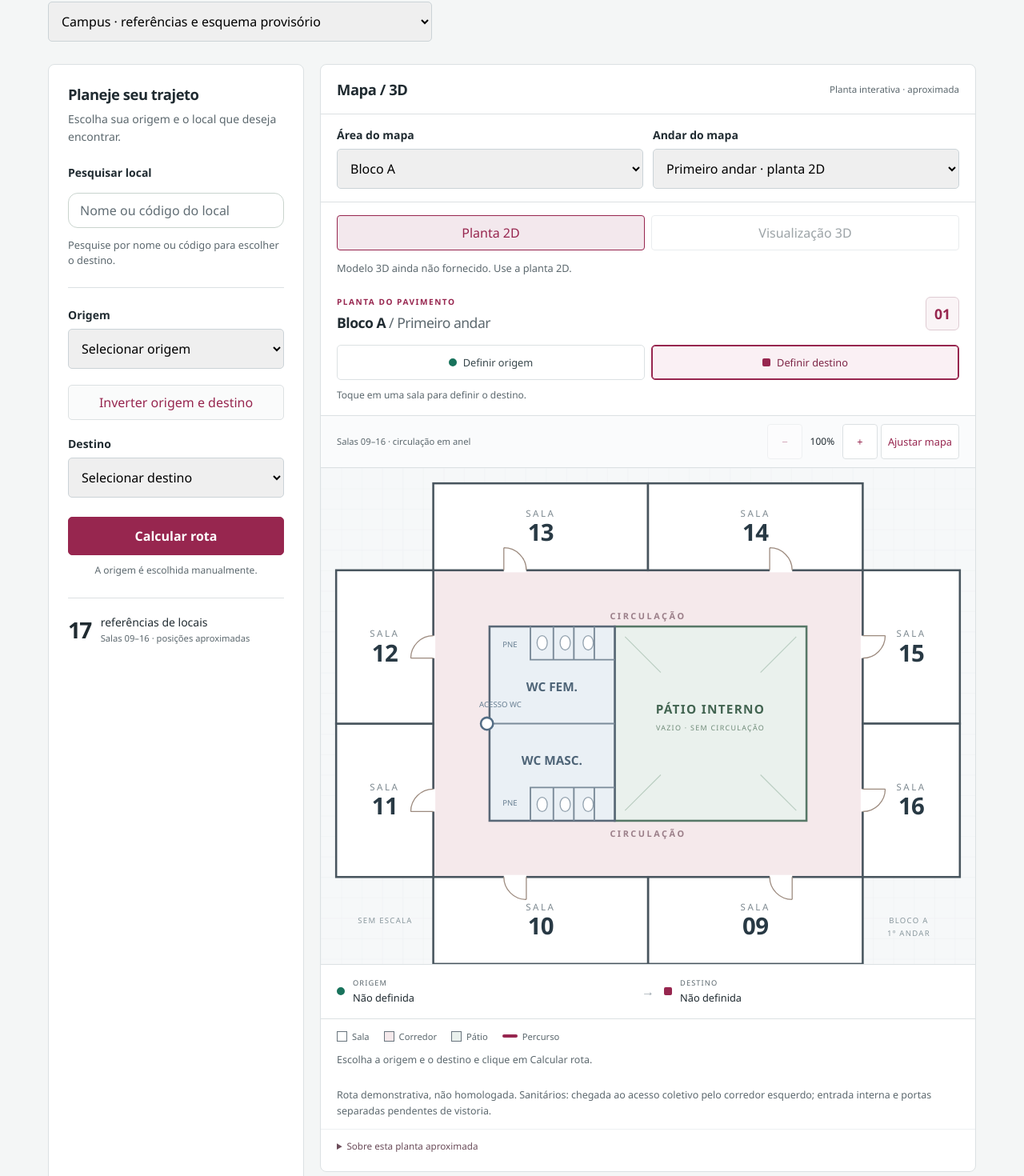
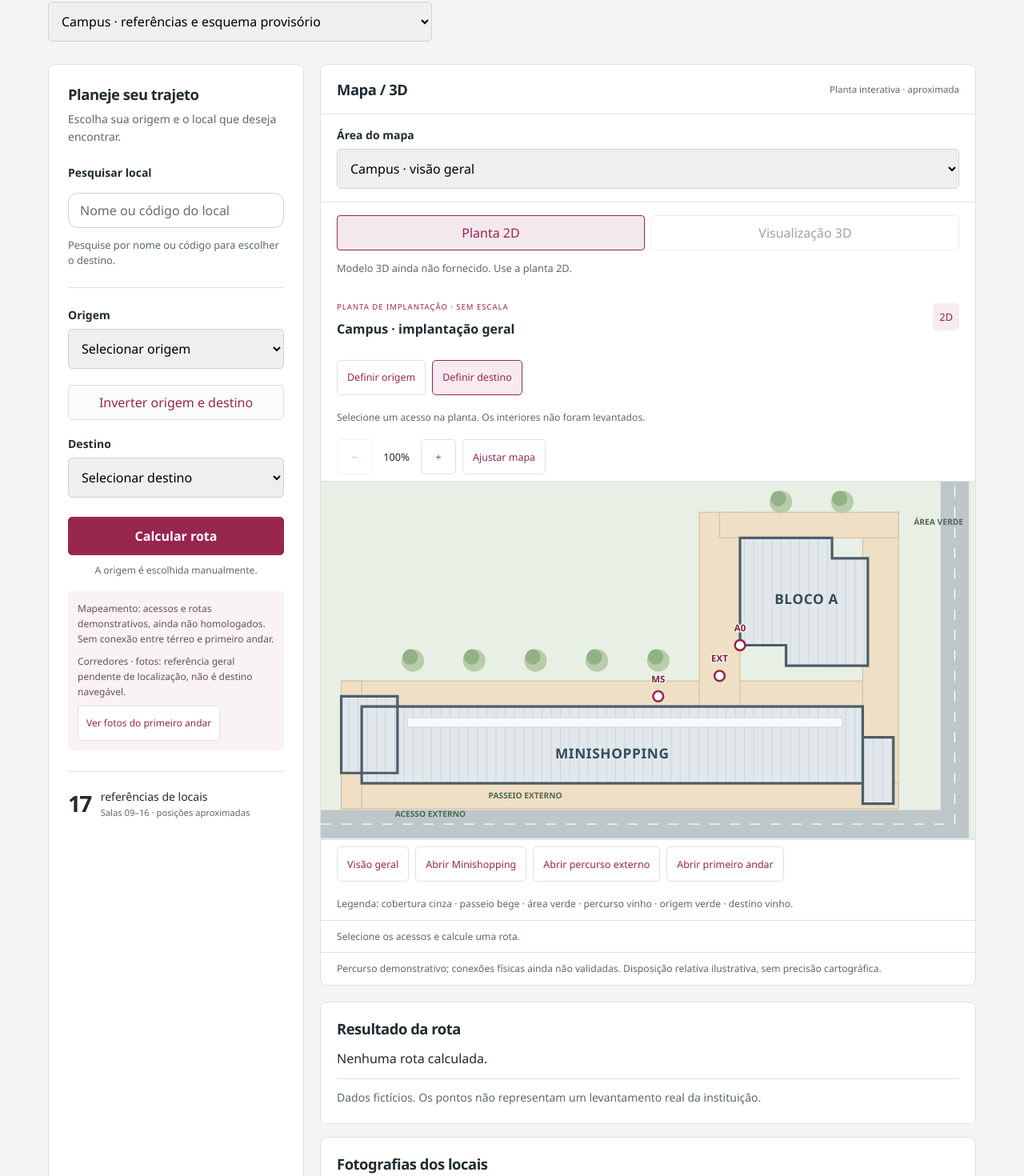
Before and after one commit to Guilhermegg-06/System-indoor, a React (Vite) app: page / in a window 1280 px wide. Shown: the part 273-1743 px from the top of the page at 80% size. Built offline with nearby package versions, Linux system fonts and the light colour scheme.

Commit message:
fix: acompanhar etapas e separar referências sem navegação

```diff
--- a/src/App.tsx
+++ b/src/App.tsx
@@ -16,20 +16,21 @@ import { CampusViewControls } from './modules/campus/CampusViewControls'
 import { LocationReference } from './modules/campus/LocationReference'
 import type { MapArea } from './modules/campus/types'
 
-interface AppProps { graph?: Graph; visualization?: VisualizationConfig; initialDataset?: 'campus' | 'demo' }
+interface AppProps { graph?: Graph; visualization?: VisualizationConfig; initialDataset?: 'campus' | 'demo'; initialView?: 'campus' | 'first' }
 
-export default function App({ graph, visualization = visualizationConfig, initialDataset = 'campus' }: AppProps) {
+export default function App({ graph, visualization = visualizationConfig, initialDataset = 'campus', initialView = 'campus' }: AppProps) {
   const [dataset, setDataset] = useState(initialDataset)
   return <NavigationApp key={dataset} graph={graph ?? (dataset === 'campus' ? campusGraph : G1)} visualization={visualization}
-    isCampus={dataset === 'campus'} onDatasetChange={setDataset} />
+    isCampus={dataset === 'campus'} initialView={initialView} onDatasetChange={setDataset} />
 }
 
-function NavigationApp({ graph, visualization, isCampus, onDatasetChange }: {
-  graph: Graph; visualization: VisualizationConfig; isCampus: boolean; onDatasetChange: (dataset: 'campus' | 'demo') => void
+function NavigationApp({ graph, visualization, isCampus, initialView, onDatasetChange }: {
+  graph: Graph; visualization: VisualizationConfig; isCampus: boolean; initialView: 'campus' | 'first'; onDatasetChange: (dataset: 'campus' | 'demo') => void
 }) {
   const locations = isCampus ? campusLocations : mockLocations
-  const [area, setArea] = useState<MapArea>(isCampus ? 'bloco-a' : 'campus')
-  const [floor, setFloor] = useState(isCampus ? 1 : 0)
+  const navigableLocations = isCampus ? locations.filter(place => campusMetadata[place.id].navigation !== 'pending') : locations
+  const [area, setArea] = useState<MapArea>(isCampus && initialView === 'first' ? 'bloco-a' : 'campus')
+  const [floor, setFloor] = useState(isCampus && initialView === 'first' ? 1 : 0)
   const [inspectedLocationId, setInspectedLocationId] = useState('')
   const [originId, setOriginId] = useState('')
   const [destinationId, setDestinationId] = useState('')
@@ -37,13 +38,13 @@ function NavigationApp({ graph, visualization, isCampus, onDatasetChange }: {
   const [query, setQuery] = useState('')
   const [result, setResult] = useState<RouteResult | null>(null)
   const resultRef = useRef<HTMLDivElement>(null)
-  const matches = searchLocations(locations, query)
+  const matches = searchLocations(navigableLocations, query)
   const campusView = getCampusView(area, floor)
   const model = campusModels.find(item => item.areaId === area && item.floorId === (area === 'minishopping' ? 'ms-0' : floor === 1 ? 'a-1' : 'a-0'))
   const mapConfig: VisualizationConfig = isCampus ? { ...visualization, modelUrl: model?.url ?? null,
     schematicPositions: campusView.positions, spatialPositions: {}, mapNotice: campusView.notice,
     mapTitle: `Mapa esquemático · ${area === 'campus' ? 'Campus' : area} · ${floor === 1 ? 'Primeiro andar' : 'Térreo / exterior'}`,
-    regions: campusView.regions, floorPlan: campusView.floorPlan } : visualization
+    regions: campusView.regions, floorPlan: campusView.floorPlan, siteArea: campusView.siteArea } : visualization
   const mapGraph = isCampus ? campusView.graph : graph
   const routePhotoLocation = result?.status === 'ok' && isCampus
     ? locations.find(place => result.path.includes(place.nodeId) && photosForLocation(place.id).length > 0) : undefined
@@ -152,10 +153,10 @@ function NavigationApp({ graph, visualization, isCampus, onDatasetChange }: {
             <form onSubmit={event => { event.preventDefault(); calculateRoute() }}>
               <fieldset className="route-fields" aria-describedby="preview-note">
                 <legend>Origem e destino</legend>
-              <LocationField id="origin" label="Origem" locations={locations} value={originId}
+              <LocationField id="origin" label="Origem" locations={navigableLocations} value={originId}
                   onChange={id => changeLocation('origin', id)} error={submitted && !originId ? 'Selecione a origem.' : undefined} />
                 <button className="swap-button" type="button" onClick={swapLocations}>Inverter origem e destino</button>
-              <LocationField id="destination" label="Destino" locations={locations} value={destinationId}
+              <LocationField id="destination" label="Destino" locations={navigableLocations} value={destinationId}
                   onChange={id => changeLocation('destination', id)} error={submitted && !destinationId ? 'Selecione o destino.' : undefined} />
               </fieldset>
 
@@ -164,6 +165,9 @@ function NavigationApp({ graph, visualization, isCampus, onDatasetChange }: {
               </button>
             </form>
             <p className="manual-origin">A origem é escolhida manualmente.</p>
+            {isCampus && <aside className="mapping-note"><p>Mapeamento: acessos e rotas demonstrativos, ainda não homologados. Sem conexão entre térreo e primeiro andar.</p>
+              <p>Corredores · fotos: referência geral pendente de localização, não é destino navegável.</p>
+              <button type="button" onClick={() => setInspectedLocationId('a1-foto')}>Ver fotos do primeiro andar</button></aside>}
 
             <div className="catalog-note">
               <span className="catalog-count">{locations.length.toString().padStart(2, '0')}</span>
@@ -172,13 +176,25 @@ function NavigationApp({ graph, visualization, isCampus, onDatasetChange }: {
           </section>
 
           <VisualizationPanel key={isCampus ? campusView.id : 'demo'} graph={mapGraph} locations={locations} config={mapConfig} route={result}
+            onOpenArea={(nextArea, nextFloor) => { setArea(nextArea); setFloor(nextFloor) }}
             onLocationSelect={isCampus ? changeLocation : undefined}
             originNodeId={locations.find(location => location.id === originId)?.nodeId}
             destinationNodeId={locations.find(location => location.id === destinationId)?.nodeId}
-            contextControls={isCampus && <CampusViewControls area={area} floor={floor} onAreaChange={next => { setArea(next); setFloor(0) }} onFloorChange={setFloor} />} />
+            contextControls={isCampus && <><CampusViewControls area={area} floor={floor} onAreaChange={next => { setArea(next); setFloor(0) }} onFloorChange={setFloor} />
+              {result?.status === 'ok' && <nav className="route-stages" aria-label="Etapas da rota">
+                <p>Rota demonstrativa · {result.path.some(id => id.startsWith('A1-')) ? 'Primeiro andar' : 'Passeio externo · acessos do térreo'}. Resultado completo preservado abaixo.</p>
+                {(result.path.some(id => id.startsWith('A1-')) ? [{ area: 'bloco-a' as MapArea, floor: 1, name: 'Ver rota no primeiro andar' }]
+                  : [{ area: 'campus' as MapArea, floor: 0, name: 'Ver rota completa' },
+                    ...[{ id: 'MS-REF', area: 'minishopping' as MapArea, name: 'Etapa: Minishopping' }, { id: 'EXT-REF', area: 'percurso-externo' as MapArea, name: 'Etapa: percurso externo' }, { id: 'A0-REF', area: 'bloco-a' as MapArea, name: 'Etapa: Bloco A térreo' }]
+                      .filter(step => result.path.includes(step.id)).map(step => ({ ...step, floor: 0 }))]).map(step => <button key={step.name} type="button" onClick={() => { setArea(step.area); setFloor(step.floor) }}>{step.name}</button>)}
+              </nav>}
+            </>} />
 
           <div className="route-summary" ref={resultRef} tabIndex={-1}>
             <RouteResultView result={result} />
+            {isCampus && result?.status === 'no-path' && <p className="mapping-note">{locations.find(place => place.id === originId)?.floor !== locations.find(place => place.id === destinationId)?.floor
+              ? 'Não há escada, elevador ou ligação entre pavimentos cadastrada. Este trajeto está indisponível por falta de levantamento.'
+              : 'Não há ligação utilizável cadastrada para estes acessos. Consulte a pendência de mapeamento.'}</p>}
             {isCampus && <>
               {routePhotoLocation && <button type="button" className="route-photo-button" onClick={() => setInspectedLocationId(routePhotoLocation.id)}>Ver fotos de referência do percurso</button>}
               <LocationReference location={locations.find(place => place.id === inspectedLocationId)} />
--- a/src/index.css
+++ b/src/index.css
@@ -79,6 +79,11 @@ select[aria-invalid="true"] { border-color: #9c233b; }
 .map-placeholder p { max-width: 290px; margin-top: 10px; color: var(--muted); font-size: .875rem; line-height: 1.6; background: #fafbfb; }
 .placeholder-caption { margin-top: 30px; padding: 5px 8px; color: var(--muted); font-size: .7rem; background: #fafbfb; }
 .route-summary { min-width: 0; border-radius: 8px; }
+.mapping-note { margin-top: 18px; padding: 12px; background: #faf3f5; color: #68505b; font-size: .75rem; line-height: 1.6; border-radius: 5px; }
+.mapping-note p + p { margin-top: 8px; }
+.mapping-note button, .route-stages button { min-height: 44px; padding: 8px 10px; margin-top: 8px; color: var(--accent); border: 1px solid var(--line); background: white; border-radius: 4px; cursor: pointer; }
+.route-stages { padding: 12px 20px; border-bottom: 1px solid var(--line); font-size: .78rem; line-height: 1.5; display: flex; gap: 6px; flex-wrap: wrap; }
+.route-stages p { width: 100%; color: var(--muted); }
 .project-note { margin-top: 22px; color: var(--muted); font-size: .75rem; line-height: 1.65; }
 
 @media (min-width: 800px) {
```
